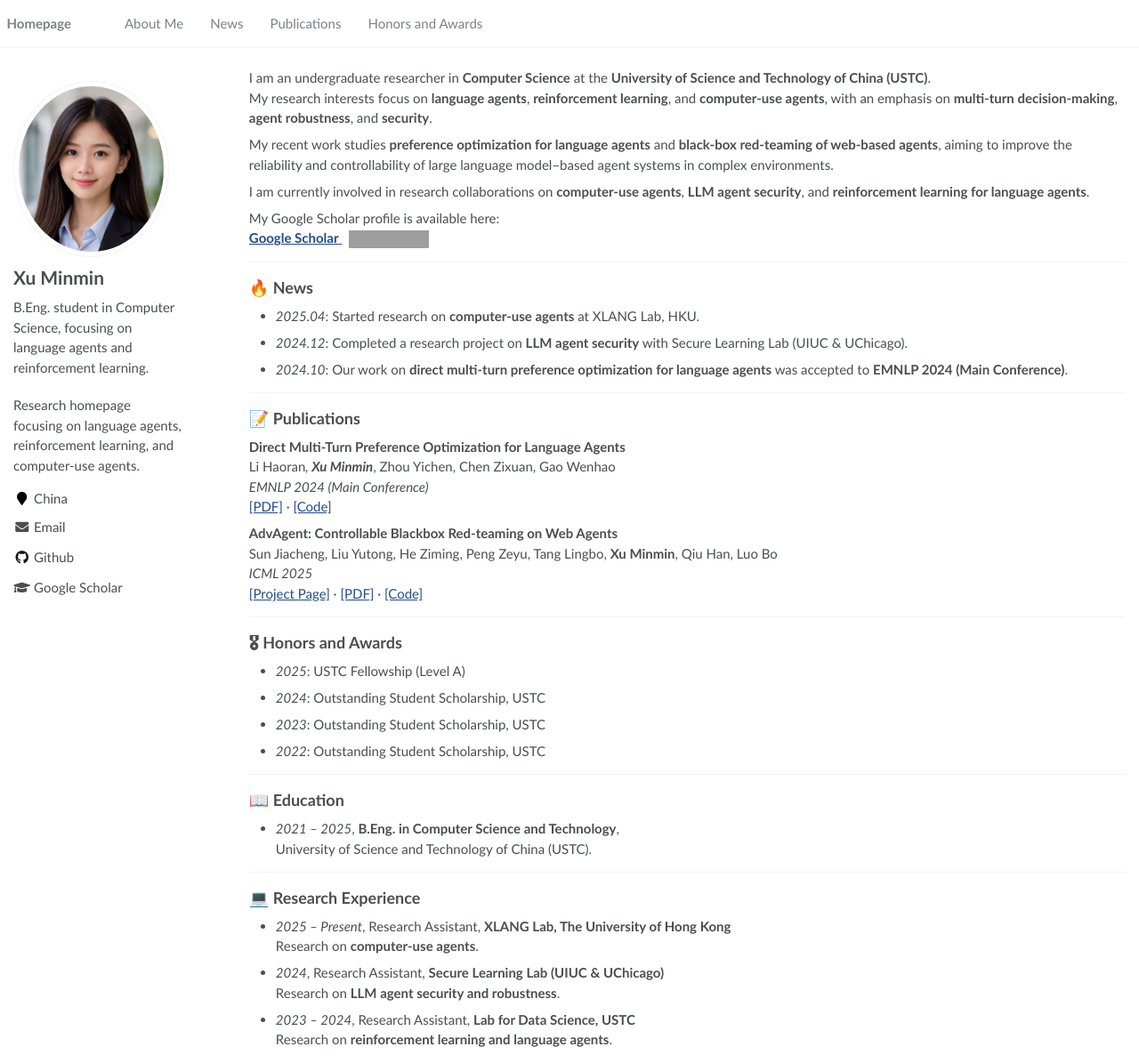
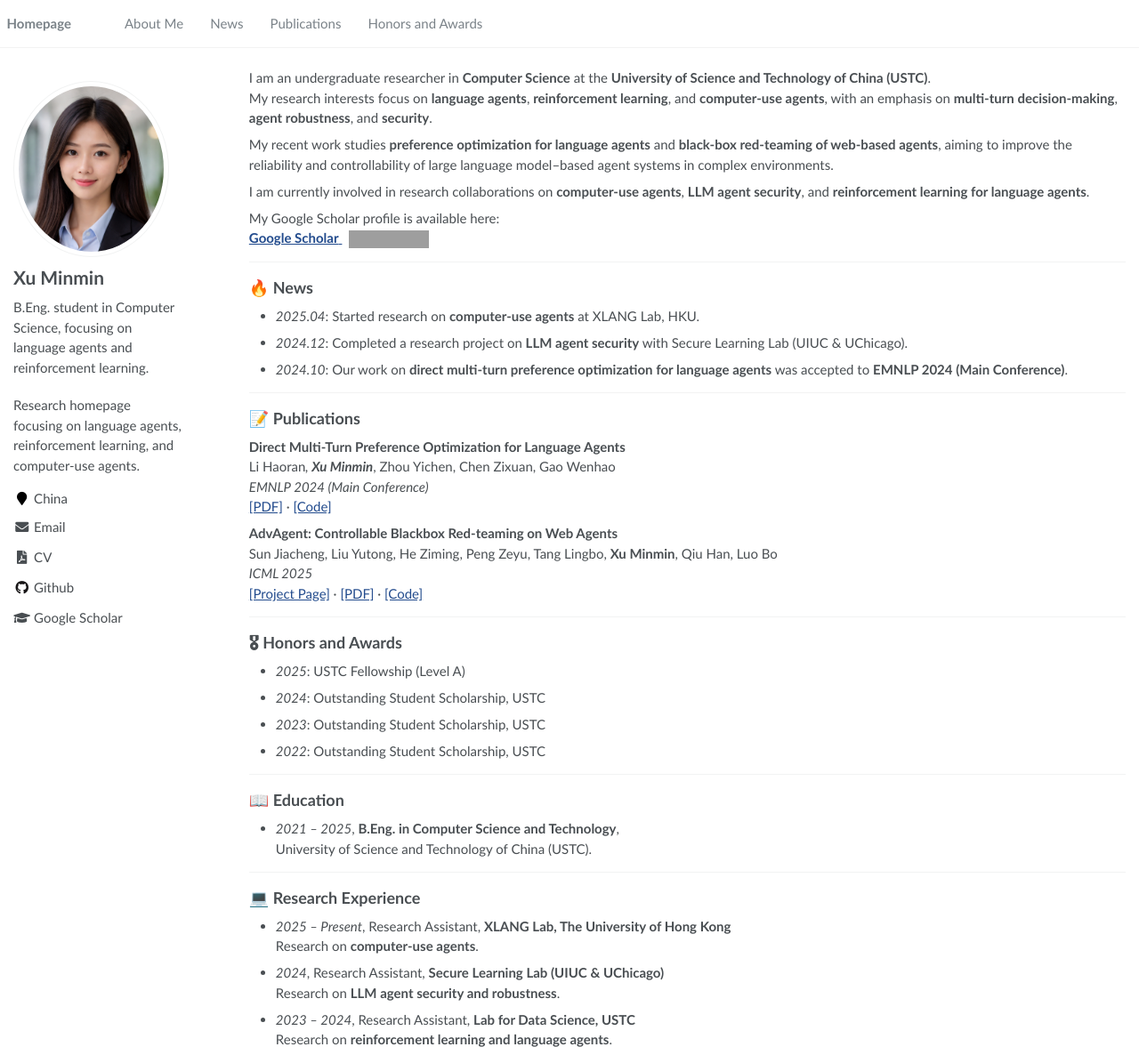
Before and after one commit to xmm-world/xmm-world.github.io, a Jekyll site: the page built from _pages/about.md, in a window 1280 px wide and 1195 px high. Shown: the whole window at 89% size. Built offline with Jekyll 4.4.1, drawn with Linux system fonts in a browser that asks for light colours; grey boxes are pictures that could not be loaded.

Commit message:
update cv info

```diff
--- a/_config.yml
+++ b/_config.yml
@@ -23,12 +23,12 @@ author:
   avatar           : "images/xmm.png"
   bio              : "B.Eng. student in Computer Science, focusing on language agents and reinforcement learning."
   location         : "China"
-  cv               : "CV_xmm.pdf"
   employer         :
   pubmed           :
   googlescholar    : "https://scholar.google.com"
   email            : "xuminmin729@gmail.com"
   researchgate     :
+  cv               : "CV_xmm.pdf"
   uri              :
   bitbucket        :
   codepen          :
--- a/_includes/author-profile.html
+++ b/_includes/author-profile.html
@@ -36,6 +36,9 @@
       {% endif %}
        {% if author.researchgate %}
         <li><a href="{{ author.researchgate }}"><i class="fab fa-fw fa-researchgate" aria-hidden="true"></i> ResearchGate</a></li>
+      {% endif %}
+      {% if author.cv %}
+        <li><a href="{{ author.cv }}"><i class="fas fa-fw fa-file-pdf" aria-hidden="true"></i> CV</a></li>
       {% endif %}
       {% if author.twitter %}
         <li><a href="https://twitter.com/{{ author.twitter }}"><i class="fab fa-fw fa-twitter-square" aria-hidden="true"></i> Twitter</a></li>
```
